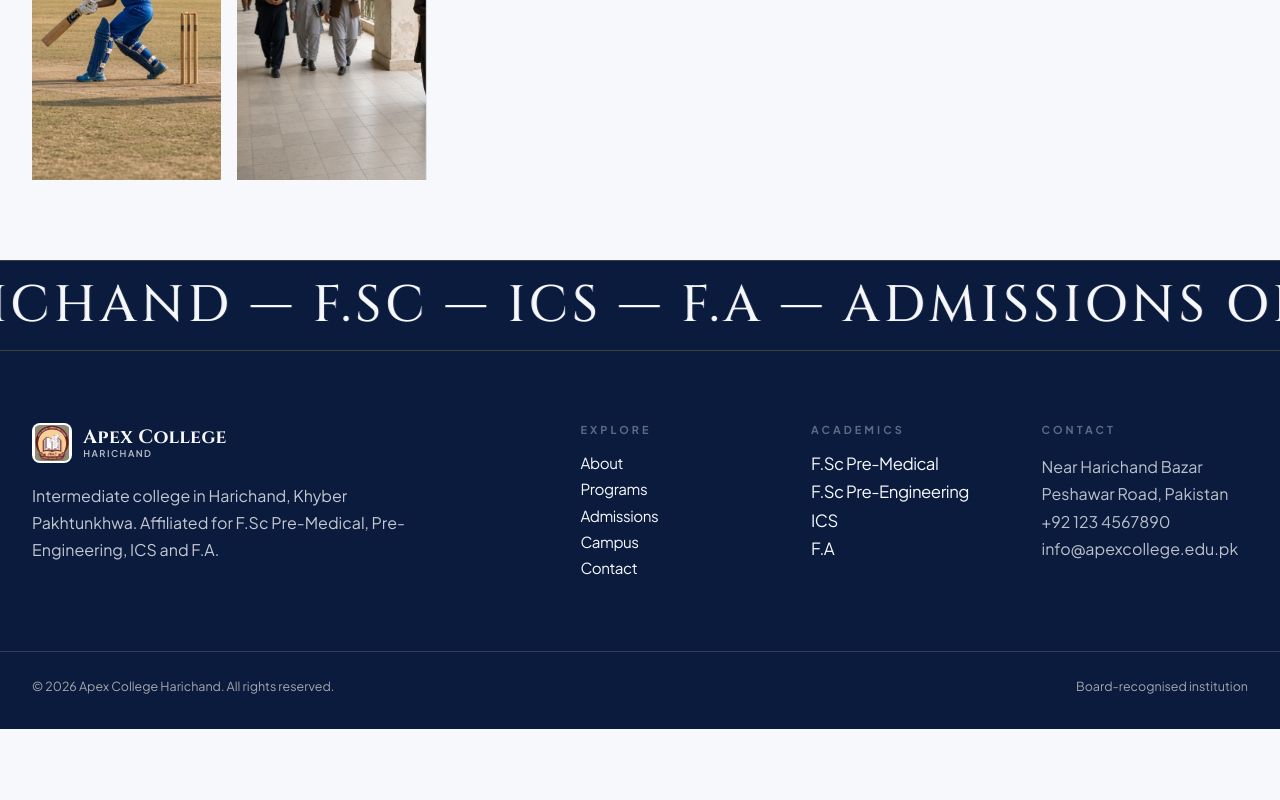
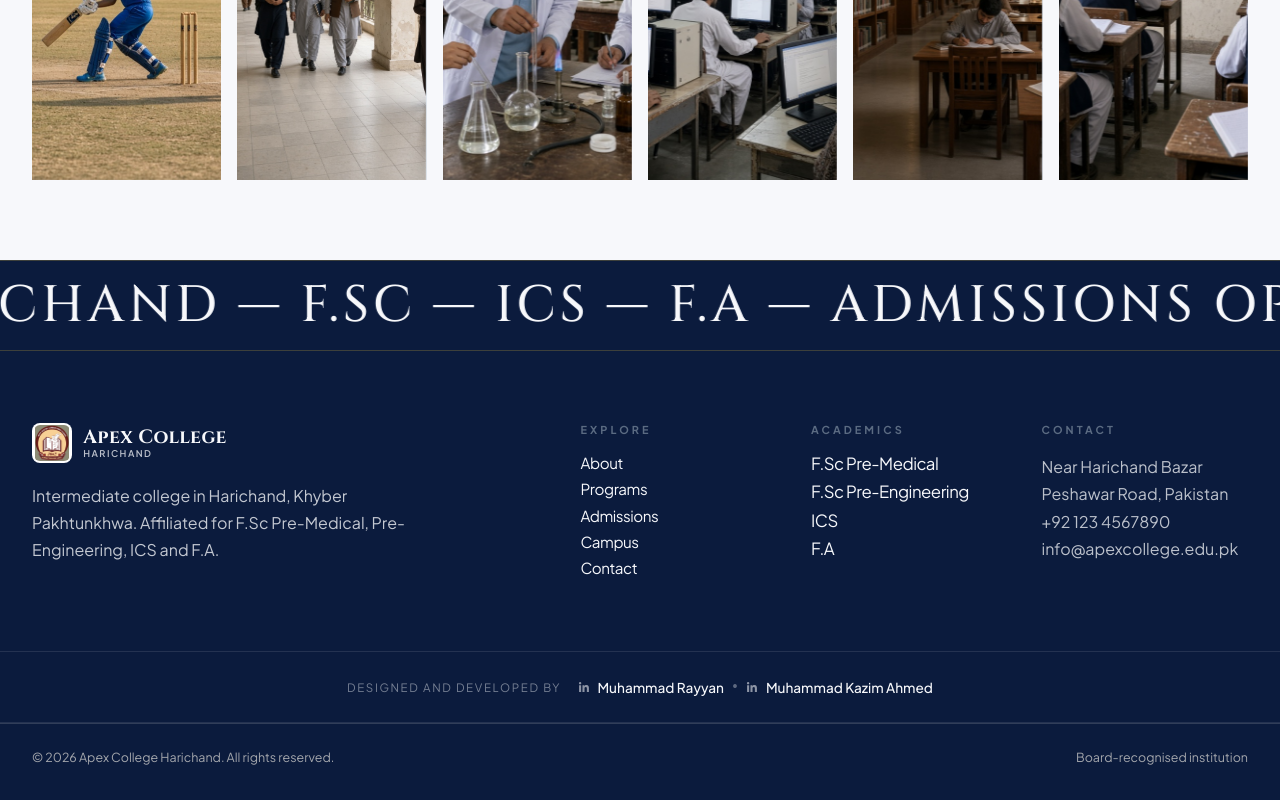
Before and after one commit to Kazim7287/Apex_work, a React (Vite) app in the folder APEX/: page /campus in a window 1280 px wide. Shown: the part 1125-1925 px from the top of the page. Before the commit the page ends 1854 px from the top, so only its background shows below. Built offline with nearby package versions, Linux system fonts and the light colour scheme.

Commit message:
Added developer details in footer section and fixed images section in the campuspage

```diff
--- a/APEX/src/components/Home/About.jsx
+++ b/APEX/src/components/Home/About.jsx
@@ -1,6 +1,55 @@
 import { useFaculty } from '../site/useCampusMedia';
 import { RevealImage } from '../site/Reveal';
 import { brand, CAMPUS_PHOTOS } from '../site/media';
+
+function initials(name = '') {
+  return name
+    .split(' ')
+    .filter(Boolean)
+    .slice(0, 2)
+    .map((part) => part[0]?.toUpperCase())
+    .join('');
+}
+
+const AVATAR_PALETTE = [
+  { bg: '#0b1f3a', ring: '#c9a24b' },
+  { bg: '#1f3a5f', ring: '#e0b84b' },
+  { bg: '#3a1f2f', ring: '#d98a5f' },
+  { bg: '#123d33', ring: '#5fd9a0' },
+  { bg: '#3a2a1f', ring: '#e0a45f' },
+  { bg: '#221f3a', ring: '#8a7fe0' },
+];
+
+function paletteFor(name = '') {
+  const sum = [...name].reduce((acc, ch) => acc + ch.charCodeAt(0), 0);
+  return AVATAR_PALETTE[sum % AVATAR_PALETTE.length];
+}
+
+function PersonIcon() {
+  return (
+    <svg width="42%" height="42%" viewBox="0 0 24 24" fill="none" stroke="currentColor" strokeWidth="1.5">
+      <circle cx="12" cy="8" r="3.5" />
+      <path d="M4.5 20c1.4-3.8 4.4-5.8 7.5-5.8s6.1 2 7.5 5.8" strokeLinecap="round" />
+    </svg>
+  );
+}
+
+function FacultyAvatar({ name, image }) {
+  if (image) {
+    return <img src={image} alt={name} loading="lazy" />;
+  }
+  const { bg, ring } = paletteFor(name);
+  return (
+    <div
+      className="faculty-card__avatar"
+      style={{ background: bg, borderColor: ring, color: ring }}
+      aria-hidden="true"
+    >
+      <PersonIcon />
+      <span className="faculty-card__initials">{initials(name)}</span>
+    </div>
+  );
+}
 
 export default function About() {
   const { faculty } = useFaculty();
@@ -25,7 +74,7 @@ export default function About() {
       </section>
 
       <section className="split" data-nav-theme="dark">
-        <RevealImage src={brand.principal} alt="Eng. Naveed Ahmad, Managing Director" />
+        <RevealImage src="/engrnaveed.jpeg" alt="Eng. Naveed Ahmad, Managing Director" />
         <div className="split-copy ink-panel">
           <p className="kicker">Leadership</p>
           <div>
@@ -44,11 +93,7 @@ export default function About() {
         <div className="faculty-grid">
           {faculty.map((teacher) => (
             <article className="faculty-card" key={teacher.name}>
-              {teacher.image ? (
-                <img src={teacher.image} alt={teacher.name} loading="lazy" />
-              ) : (
-                <div className="ph" />
-              )}
+              <FacultyAvatar name={teacher.name} image={teacher.image} />
               <h3>{teacher.name}</h3>
               <p>{teacher.designation || 'Lecturer'}</p>
               <p>{teacher.qualification}</p>
--- a/APEX/src/components/StudentsSignin.jsx
+++ b/APEX/src/components/StudentsSignin.jsx
@@ -129,8 +129,9 @@ const StudentSignin = () => {
               <button className="btn btn--gold" type="button" onClick={() => navigate('/student/dashboard')}>
                 Dashboard
               </button>
+              <br></br>
               <button className="btn btn--ink" type="button" onClick={handleLogout}>
-                Sign out
+                  Sign In
               </button>
             </div>
           </div>
--- a/APEX/src/components/site/CampusPage.jsx
+++ b/APEX/src/components/site/CampusPage.jsx
@@ -10,6 +10,10 @@ const AREAS = [
   { title: 'Classrooms', src: CAMPUS_PHOTOS.classroom },
   { title: 'Sports', src: CAMPUS_PHOTOS.sports },
   { title: 'Corridors', src: CAMPUS_PHOTOS.corridor },
+  { title: 'Science labs', src: CAMPUS_PHOTOS.scienceLab },
+  { title: 'Computer lab', src: CAMPUS_PHOTOS.computerLab },
+  { title: 'Library', src: CAMPUS_PHOTOS.library },
+  { title: 'Classrooms', src: CAMPUS_PHOTOS.classroom },
 ];
 
 export default function CampusPage() {
--- a/APEX/src/components/site/SiteFooter.jsx
+++ b/APEX/src/components/site/SiteFooter.jsx
@@ -1,6 +1,52 @@
 import { Link } from 'react-router-dom';
 import { Marquee } from './Reveal';
 import { brand } from './media';
+
+const developers = [
+  {
+    name: 'Muhammad Rayyan',
+    url: 'https://www.linkedin.com/in/muhammad1rayyan/',
+  },
+  {
+    name: 'Muhammad Kazim Ahmed',
+    url: 'https://www.linkedin.com/in/muhammad-kazim-ahmad-038636343/',
+  },
+];
+
+function LinkedInIcon() {
+  return (
+    <svg width="14" height="14" viewBox="0 0 24 24" fill="currentColor" aria-hidden="true">
+      <path d="M20.45 20.45h-3.55v-5.57c0-1.33-.02-3.04-1.85-3.04-1.85 0-2.14 1.45-2.14 2.94v5.67H9.36V9h3.41v1.56h.05c.47-.9 1.63-1.85 3.36-1.85 3.59 0 4.26 2.36 4.26 5.44v6.3zM5.34 7.43a2.06 2.06 0 1 1 0-4.12 2.06 2.06 0 0 1 0 4.12zM7.12 20.45H3.56V9h3.56v11.45z" />
+    </svg>
+  );
+}
+
+function FooterCredits() {
+  return (
+    <div className="site-footer__credits">
+      <span className="site-footer__credits-label">{'Designed and Developed by'}</span>
+      <div className="site-footer__credits-devs">
+        {developers.map((dev, index) => {
+          const isFirst = index === 0;
+          return (
+            <span className="site-footer__credits-dev-wrap" key={dev.name}>
+              <a
+                href={dev.url}
+                target="_blank"
+                rel="noopener noreferrer"
+                className="site-footer__credits-dev"
+              >
+                <LinkedInIcon />
+                <span>{dev.name}</span>
+              </a>
+              {isFirst ? <span className="site-footer__credits-divider">{'•'}</span> : null}
+            </span>
+          );
+        })}
+      </div>
+    </div>
+  );
+}
 
 export default function SiteFooter() {
   return (
@@ -9,55 +55,74 @@ export default function SiteFooter() {
         text="APEX COLLEGE HARICHAND — F.SC — ICS — F.A — ADMISSIONS OPEN"
         className="marque-xl"
       />
+
       <div className="site-footer__grid">
         <div>
           <Link to="/" className="site-logo" style={{ color: '#f7f8fb' }}>
             <img src={brand.logo} alt="" />
             <span>
-              Apex College
-              <small>Harichand</small>
+              {'Apex College'}
+              <small>{'Harichand'}</small>
             </span>
           </Link>
-          <p className="font-serif" style={{ marginTop: '1.2rem', maxWidth: '26rem', lineHeight: 1.7, color: 'rgba(247,248,251,.78)' }}>
-            Intermediate college in Harichand, Khyber Pakhtunkhwa. Affiliated for F.Sc Pre-Medical,
-            Pre-Engineering, ICS and F.A.
+          <p
+            className="font-serif"
+            style={{
+              marginTop: '1.2rem',
+              maxWidth: '26rem',
+              lineHeight: 1.7,
+              color: 'rgba(247,248,251,.78)',
+            }}
+          >
+            {'Intermediate college in Harichand, Khyber Pakhtunkhwa. Affiliated for F.Sc Pre-Medical, Pre-Engineering, ICS and F.A.'}
           </p>
         </div>
+
         <div style={{ display: 'grid', gridTemplateColumns: '1fr 1fr 1fr', gap: '1.5rem' }}>
           <div>
-            <h4>Explore</h4>
+            <h4>{'Explore'}</h4>
             <div className="col-links">
-              <Link to="/about">About</Link>
-              <Link to="/programs">Programs</Link>
-              <Link to="/admissions">Admissions</Link>
-              <Link to="/campus">Campus</Link>
-              <Link to="/contact">Contact</Link>
+              <Link to="/about">{'About'}</Link>
+              <Link to="/programs">{'Programs'}</Link>
+              <Link to="/admissions">{'Admissions'}</Link>
+              <Link to="/campus">{'Campus'}</Link>
+              <Link to="/contact">{'Contact'}</Link>
             </div>
           </div>
+
           <div>
-            <h4>Academics</h4>
+            <h4>{'Academics'}</h4>
             <div className="col-links" style={{ fontSize: '1.05rem' }}>
-              <Link to="/programs">F.Sc Pre-Medical</Link>
-              <Link to="/programs">F.Sc Pre-Engineering</Link>
-              <Link to="/programs">ICS</Link>
-              <Link to="/programs">F.A</Link>
+              <Link to="/programs">{'F.Sc Pre-Medical'}</Link>
+              <Link to="/programs">{'F.Sc Pre-Engineering'}</Link>
+              <Link to="/programs">{'ICS'}</Link>
+              <Link to="/programs">{'F.A'}</Link>
             </div>
           </div>
+
           <div>
-            <h4>Contact</h4>
-            <p className="font-serif" style={{ margin: 0, color: 'rgba(247,248,251,.75)', lineHeight: 1.7 }}>
-              Near Harichand Bazar<br />Peshawar Road, Pakistan
+            <h4>{'Contact'}</h4>
+            <p
+              className="font-serif"
+              style={{ margin: 0, color: 'rgba(247,248,251,.75)', lineHeight: 1.7 }}
+            >
+              {'Near Harichand Bazar'}
               <br />
-              <a href="tel:+921234567890">+92 123 4567890</a>
+              {'Peshawar Road, Pakistan'}
               <br />
-              <a href="mailto:info@apexcollege.edu.pk">info@apexcollege.edu.pk</a>
+              <a href="tel:+921234567890">{'+92 123 4567890'}</a>
+              <br />
+              <a href="mailto:info@apexcollege.edu.pk">{'info@apexcollege.edu.pk'}</a>
             </p>
           </div>
         </div>
       </div>
+
+      <FooterCredits />
+
       <div className="site-footer__base">
-        <span>© {new Date().getFullYear()} Apex College Harichand. All rights reserved.</span>
-        <span>Board-recognised institution</span>
+        <span>{`© ${new Date().getFullYear()} Apex College Harichand. All rights reserved.`}</span>
+        <span>{'Board-recognised institution'}</span>
       </div>
     </footer>
   );
--- a/APEX/src/components/site/site.css
+++ b/APEX/src/components/site/site.css
@@ -864,3 +864,88 @@ html.apex-site ::selection {
     grid-template-columns: 1.1fr 0.9fr;
   }
 }
+.site-footer__credits {
+  display: flex;
+  align-items: center;
+  justify-content: center;
+  flex-wrap: wrap;
+  gap: 0.6rem 1rem;
+  padding: 1.6rem 2rem;
+  border-top: 1px solid rgba(247, 248, 251, 0.1);
+  border-bottom: 1px solid rgba(247, 248, 251, 0.1);
+}
+
+.site-footer__credits-label {
+  font-size: 0.72rem;
+  letter-spacing: 0.14em;
+  text-transform: uppercase;
+  color: rgba(247, 248, 251, 0.45);
+}
+
+.site-footer__credits-devs {
+  display: flex;
+  align-items: center;
+  gap: 0.5rem;
+  flex-wrap: wrap;
+}
+
+.site-footer__credits-dev-wrap {
+  display: inline-flex;
+  align-items: center;
+  gap: 0.5rem;
+}
+
+.site-footer__credits-dev {
+  display: inline-flex;
+  align-items: center;
+  gap: 0.4rem;
+  color: rgba(247, 248, 251, 0.85);
+  font-size: 0.85rem;
+  font-weight: 500;
+  text-decoration: none;
+  transition: color 0.2s ease;
+}
+
+.site-footer__credits-dev:hover {
+  color: #f7f8fb;
+}
+
+.site-footer__credits-dev svg {
+  color: rgba(247, 248, 251, 0.55);
+  transition: color 0.2s ease;
+}
+
+.site-footer__credits-dev:hover svg {
+  color: #0a66c2;
+}
+
+.site-footer__credits-divider {
+  color: rgba(247, 248, 251, 0.35);
+  font-family: var(--font-serif, serif);
+  font-style: italic;
+}
+
+.faculty-card__avatar {
+  width: 96px;
+  height: 96px;
+  border-radius: 50%;
+  border: 2px solid;
+  display: flex;
+  align-items: center;
+  justify-content: center;
+  margin: 0 auto 1rem;
+  position: relative;
+}
+
+.faculty-card__initials {
+  position: absolute;
+  bottom: -4px;
+  right: -4px;
+  background: #f7f8fb;
+  color: #0b1f3a;
+  font-size: 0.6rem;
+  font-weight: 700;
+  padding: 2px 5px;
+  border-radius: 999px;
+  border: 1px solid rgba(11, 31, 58, 0.15);
+}
```
Also changed, not shown: APEX/public/engrnaveed.jpeg (added).
